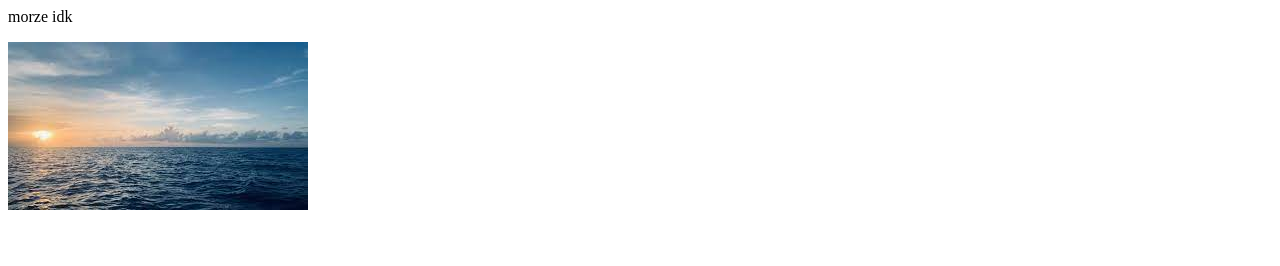
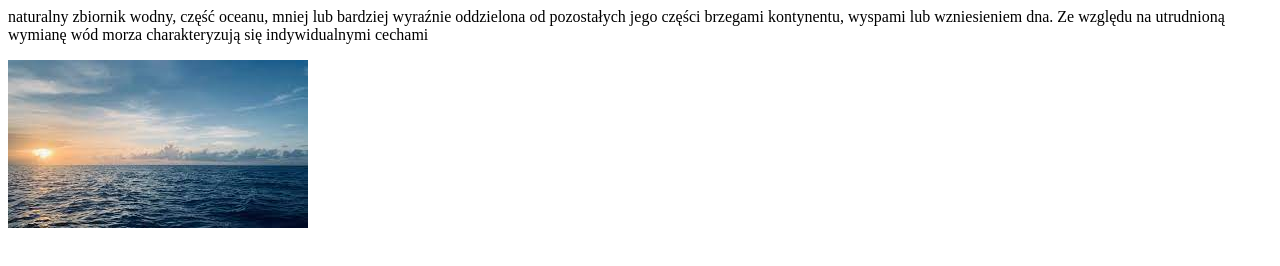
Before and after one commit to LukaszKiernozek/js, a plain HTML site: page obrazek2.html in a window 1280 px wide. Drawn offline with Linux system fonts and the light colour scheme.

Commit message:
Update obrazek2.html

```diff
--- a/obrazek2.html
+++ b/obrazek2.html
@@ -4,7 +4,7 @@
 </script>
 </head>
 <body>
-<p>morze idk</p>
+<p>naturalny zbiornik wodny, część oceanu, mniej lub bardziej wyraźnie oddzielona od pozostałych jego części brzegami kontynentu, wyspami lub wzniesieniem dna. Ze względu na utrudnioną wymianę wód morza charakteryzują się indywidualnymi cechami</p>
 <img src="morze.jpg" />
 </body>
 </html>
```
